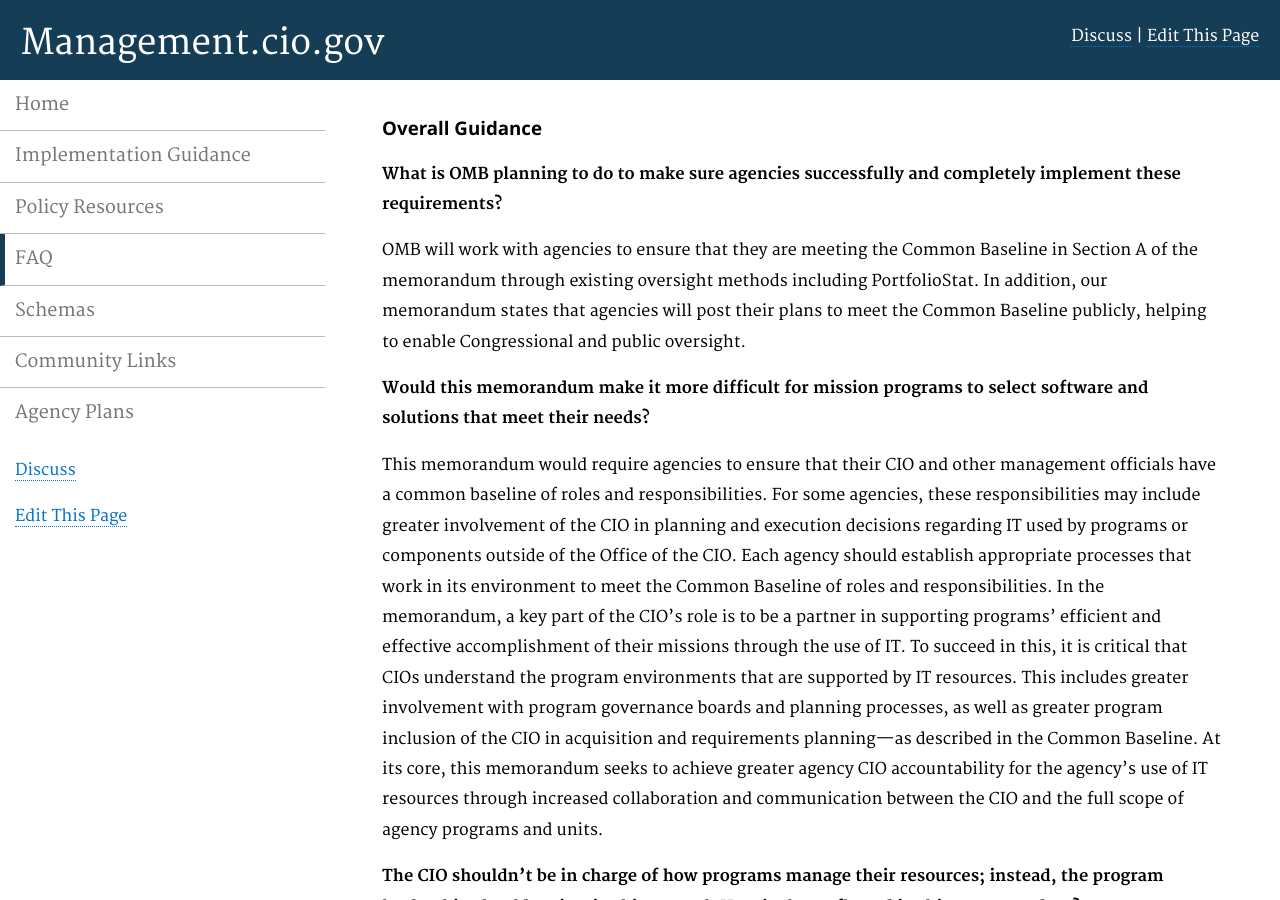
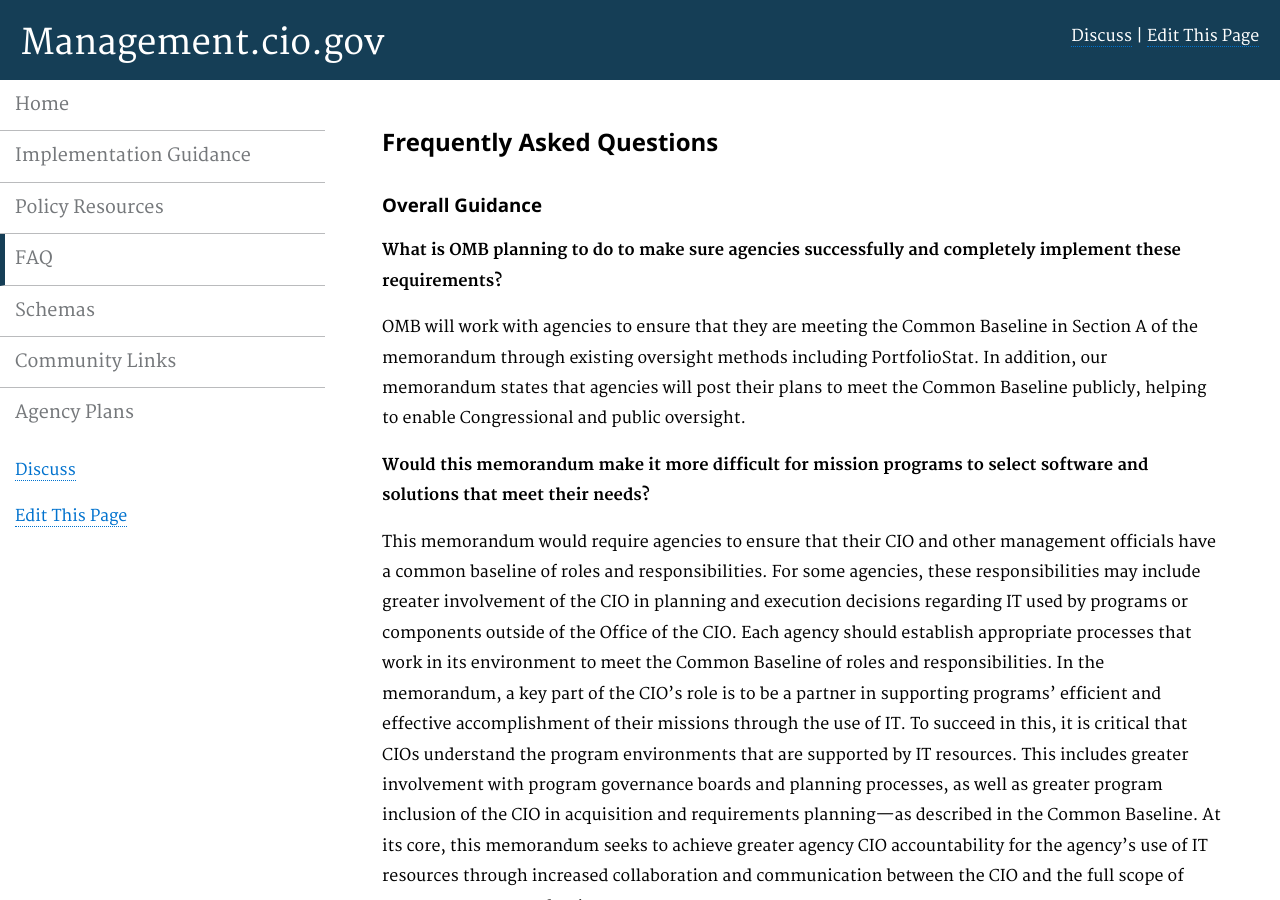
Before and after one commit to WhiteHouse/CIOmanagement, a Jekyll site: the page built from pages/faq.md, in a window 1280 px wide and 900 px high. Built offline with Jekyll 4.4.1, drawn with Linux system fonts in a browser that asks for light colours; Markdown is read by kramdown in place of the engine named in the settings.

Commit message:
Update faq.md

```diff
--- a/pages/faq.md
+++ b/pages/faq.md
@@ -5,6 +5,7 @@ permalink: /faq/
 description: "FAQs on FITARA implementation"
 ---
 
+##Frequently Asked Questions
 
 ###Overall Guidance
 
```
